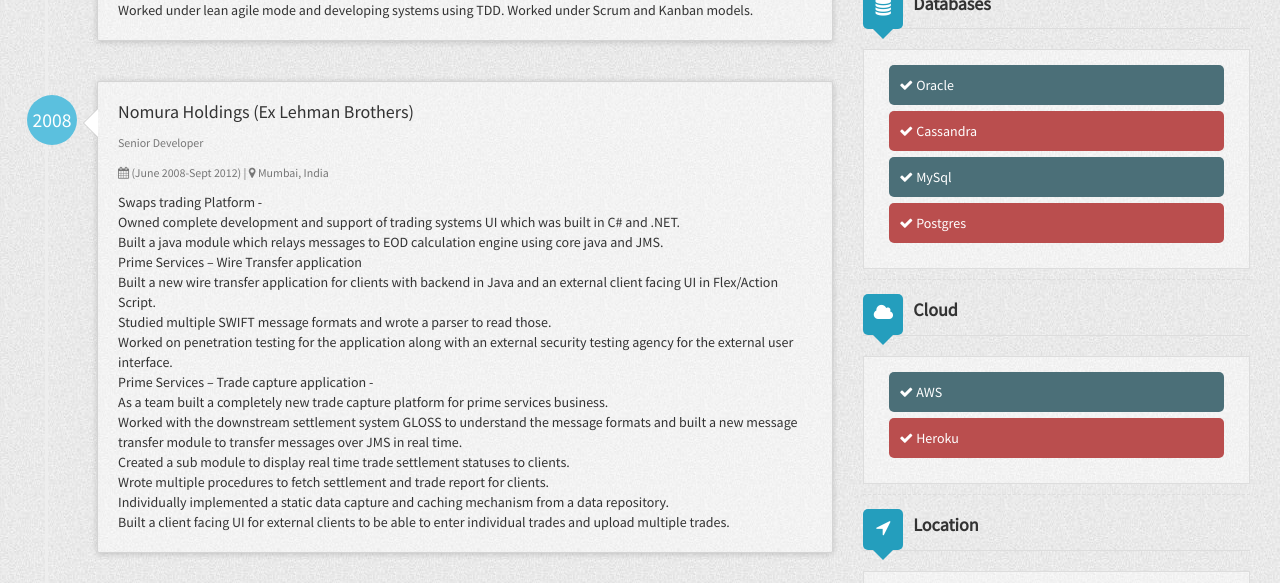
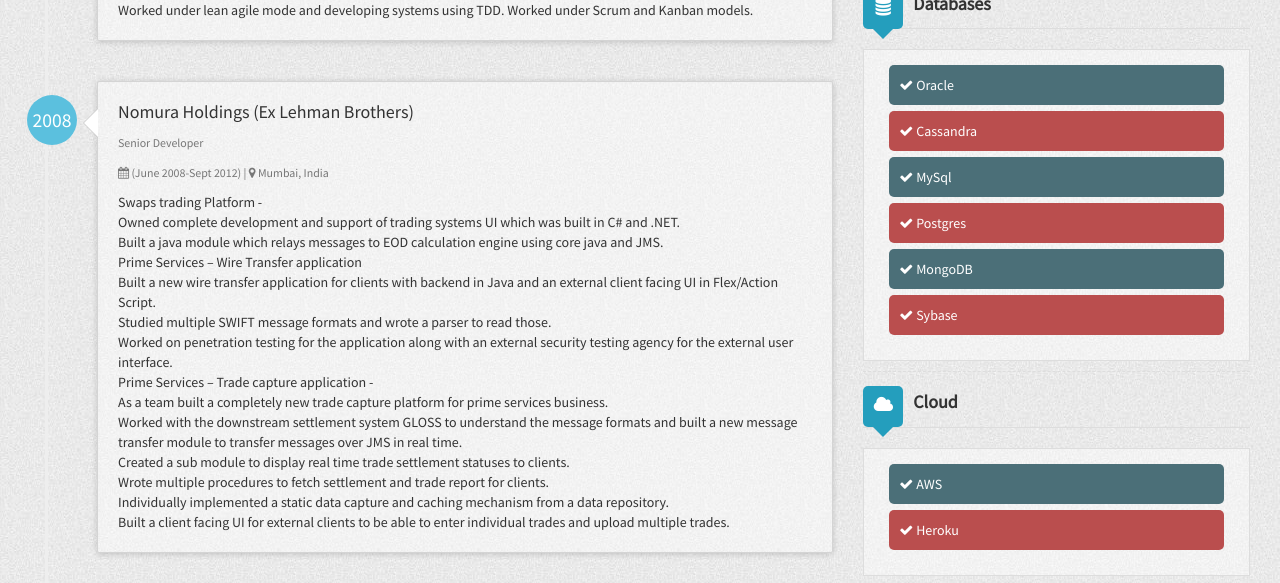
Before and after one commit to kunalkanojia/resumecard, a Jekyll site: the page built from index.html, in a window 1280 px wide and 900 px high, scrolled down 1121 px, cut to the strip 0-583 px from the top of the window. Built offline with Jekyll 4.4.1, drawn with Linux system fonts in a browser that asks for light colours; nearby versions of some CDN libraries.

Commit message:
Update _config.yml

```diff
--- a/_config.yml
+++ b/_config.yml
@@ -135,6 +135,10 @@
       name: MySql
     - database4:
       name: Postgres
+    - database5:
+      name: MongoDB
+    - database6:
+      name: Sybase
   clouds:
     - cloud1:
       name: AWS
```
